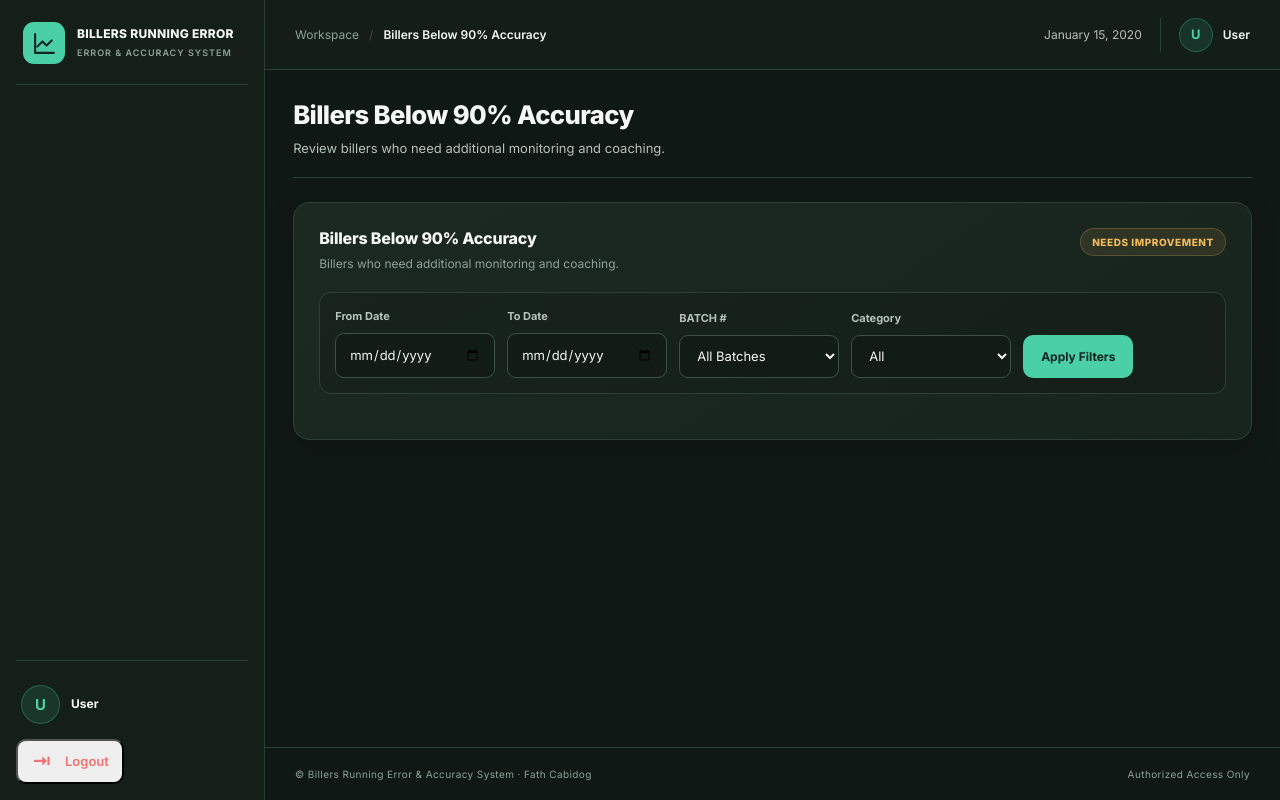
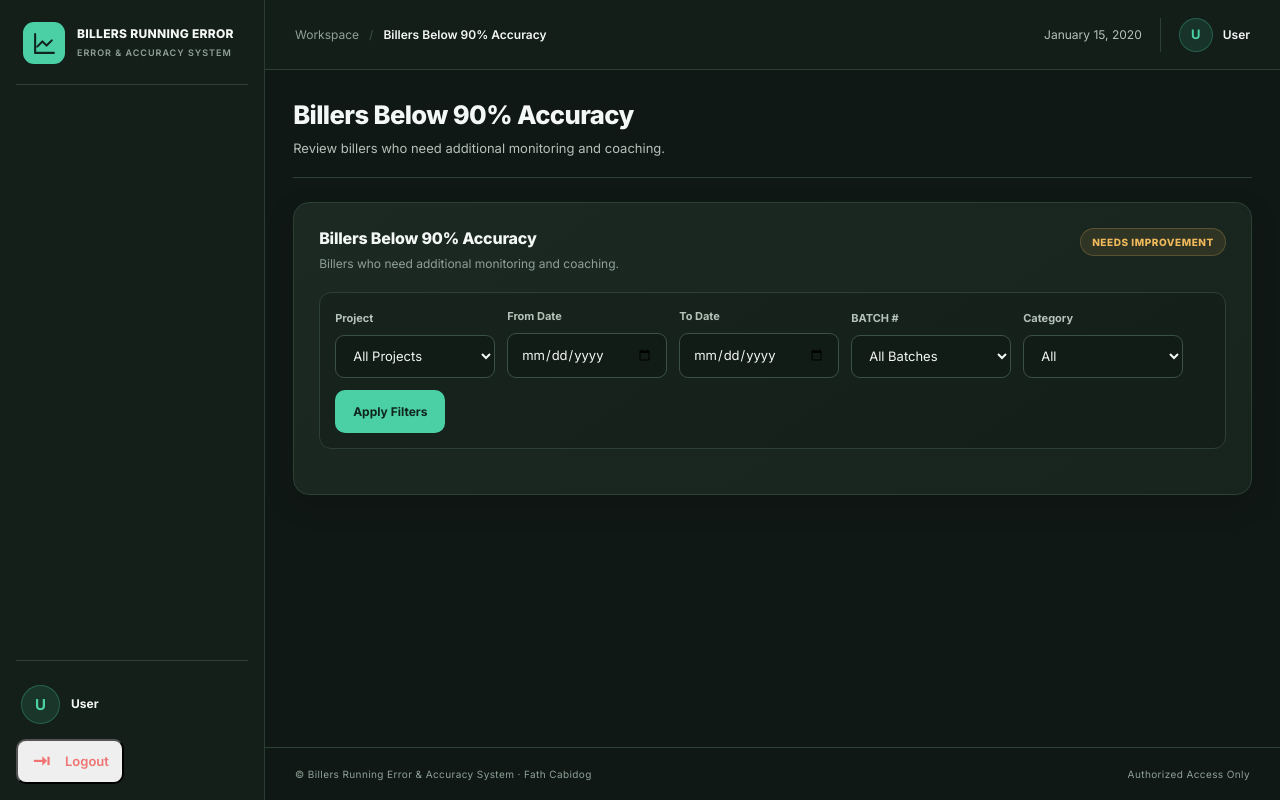
Before and after one commit to PurpleQueen04/billers-running-error-accuracy-system, a Flask app: template templates/billers_below_90.html in a window 1280 px wide. Run offline with Flask 3, Linux system fonts and the light colour scheme; the template is opened without the code that fills it: most values are stand-ins (such as "Sample title", 1, 10 or a date in 2020); some libraries are stand-ins or nearby versions.

Commit message:
Add project filter to Billers Below 90% Accuracy

```diff
--- a/templates/billers_below_90.html
+++ b/templates/billers_below_90.html
@@ -29,9 +29,15 @@
           class="filter-bar">
 
         <!-- PRESERVE MAIN ACCURACY FILTERS -->
-        <input type="hidden"
-               name="project_id"
-               value="{{ selected_project }}">
+        <div class="form-group">
+            <label for="project_id">Project</label>
+            <select id="project_id" name="project_id">
+                <option value="all" {% if selected_project == 'all' %}selected{% endif %}>All Projects</option>
+                {% for project in projects %}
+                    <option value="{{ project.id }}" {% if selected_project|string == project.id|string %}selected{% endif %}>{{ project.project_name }}</option>
+                {% endfor %}
+            </select>
+        </div>
 
         <input type="hidden"
                name="period"
```
